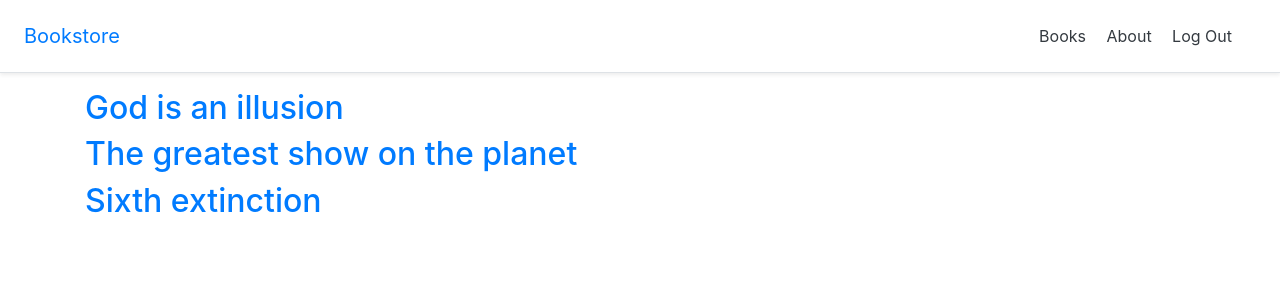
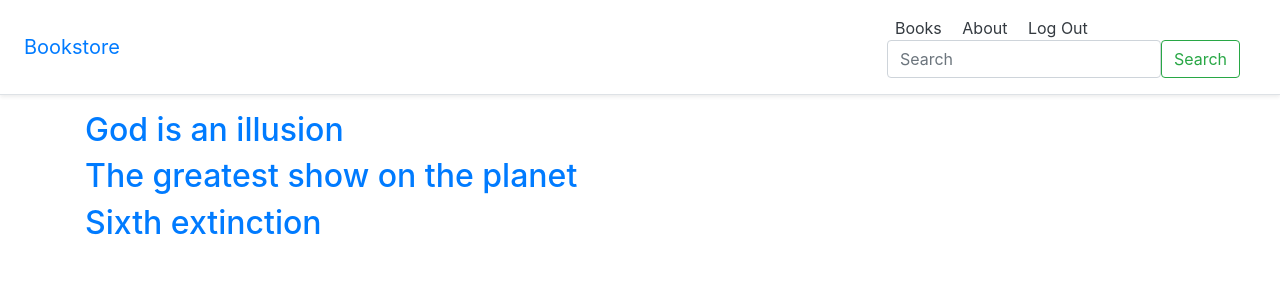
Before and after one commit to konevre/Book-store-on-Django, a Django app: page /books/ in a window 1280 px wide. Shown: the top 300 px of the page. Run offline with Django 4.2, Linux system fonts and the light colour scheme; a user stored in the database is signed in; data comes from the database, SQL or seed files in the repository; some libraries are stand-ins or nearby versions.

Commit message:
added search

```diff
--- a/books/urls.py
+++ b/books/urls.py
@@ -1,8 +1,9 @@
 from django.urls import path
 
-from .views import BookListView, BookDetailView
+from .views import BookListView, BookDetailView, SearchResultsListView
 
 urlpatterns = [
     path("", BookListView.as_view(), name='book_list'),
     path('<uuid:pk>', BookDetailView.as_view(), name='book_detail'),
+    path('search/', SearchResultsListView.as_view(), name='search_results'),
 ]
--- a/books/views.py
+++ b/books/views.py
@@ -1,9 +1,8 @@
 from django.contrib.auth.mixins import PermissionRequiredMixin, LoginRequiredMixin
 from django.views.generic import ListView, DetailView
+from django.db.models import Q
 
 from .models import Book
-
-# Create your views here.
 
 
 class BookListView(LoginRequiredMixin, ListView):
@@ -17,3 +16,14 @@ class BookDetailView(LoginRequiredMixin, PermissionRequiredMixin, DetailView):
     template_name = 'books/book_detail.html'
     login_url = 'account_login'
     permission_required = 'books.special_status'
+
+
+class SearchResultsListView(ListView):
+    model = Book
+    template_name = 'books/search_results.html'
+
+    def get_queryset(self):
+        query = self.request.GET.get("q")
+        return Book.objects.filter(
+            Q(title__icontains=query) | Q(author__icontains=query)
+        )
--- a/templates/_base.html
+++ b/templates/_base.html
@@ -26,6 +26,10 @@
           <a class="btn btn-outline-primary"
             href="{% url 'account_signup' %}">Sign Up</a>
         {% endif %}
+        <form class="d-flex" action="{% url 'search_results' %}" method="GET">
+          <input class="form-control me-2" type="search" name="q" placeholder="Search">
+          <button class="btn btn-outline-success" type="submit">Search</button>
+        </form>
       </nav>
     </div>
   </header>
```
Also changed, not shown: templates/books/search_results.html (added, +14 -0 lines).
